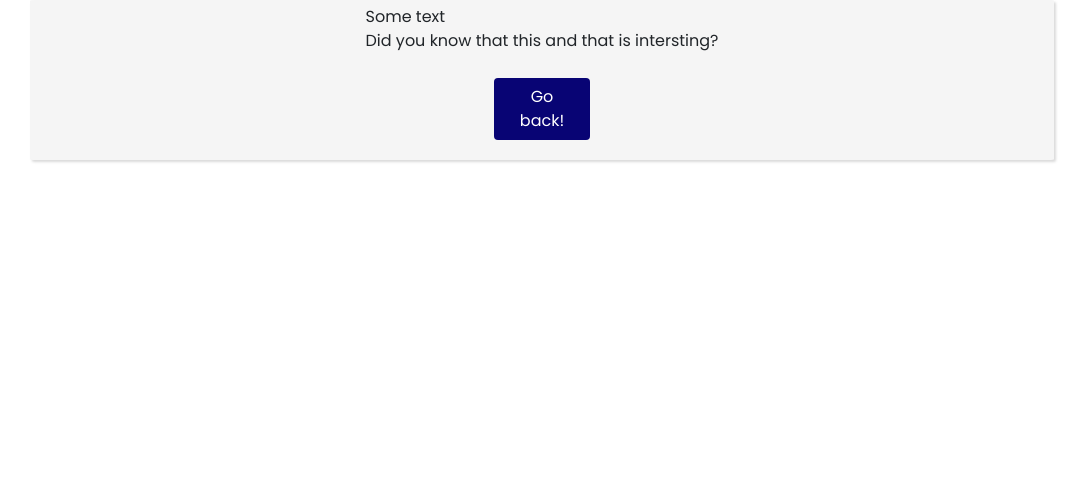
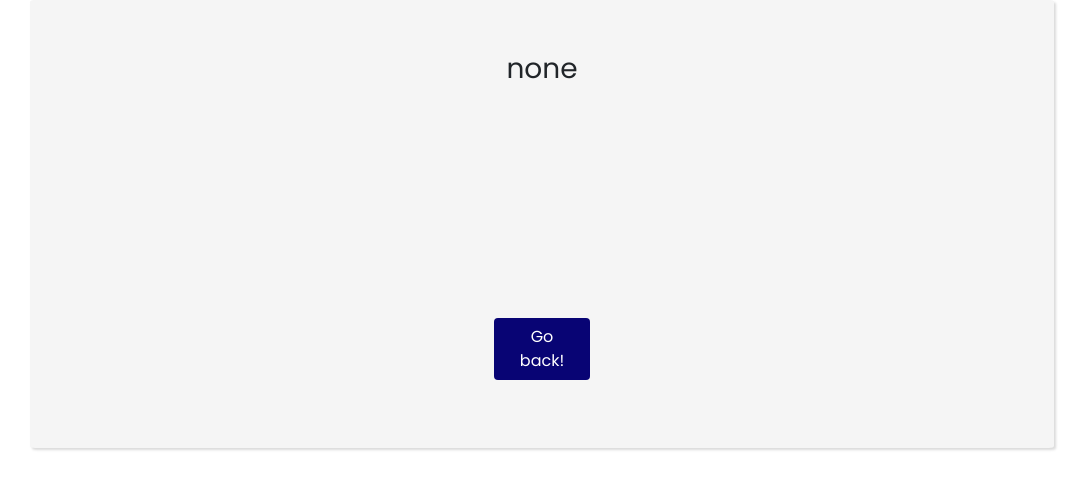
Before and after one commit to zepedrotrigo/zklands, a React (Create React App) app: page /course_details in a window 1280 px wide. Shown: the top 488 px of the page, without its empty margins (98-1185 px from the left). Built offline with nearby package versions, Linux system fonts and the light colour scheme.

Commit message:
added course details page logic

```diff
--- a/src/components/Card.js
+++ b/src/components/Card.js
@@ -1,14 +1,19 @@
 import { Link } from 'react-router-dom';
+import globalVars from '../globalVars';
 import "./Card.css";
 import Button from "./Button";
 
 function Card(props) {
+    const getCourseTitle = (title) => {
+        globalVars.chosenCourse = title;
+    }
+
     return (
         <div className="card">
             <img src={props.image}></img>
             <h6>{props.title}</h6>
             <Link to='/course_details'>
-                <Button text="Start!"></Button>
+                <Button text="Start!" onClick={() => getCourseTitle(props.title)}></Button>
             </Link>
         </div >
     )
--- /dev/null
+++ b/src/globalVars.js
@@ -0,0 +1,3 @@
+export default {
+    chosenCourse: "none"
+};
--- /dev/null
+++ b/src/text_files/course_details.json
@@ -0,0 +1,6 @@
+{
+    "Applied Cryptography": "Applied Cryptography SAMPLE TEXT Applied Cryptography SAMPLE TEXT Applied Cryptography SAMPLE TEXT Applied Cryptography SAMPLE TEXT Applied Cryptography SAMPLE TEXT Applied Cryptography SAMPLE TEXT Applied Cryptography SAMPLE TEXT Applied Cryptography SAMPLE TEXT Applied Cryptography SAMPLE TEXT Applied Cryptography SAMPLE TEXT Applied Cryptography SAMPLE TEXT Applied Cryptography SAMPLE TEXT Applied Cryptography SAMPLE TEXT Applied Cryptography SAMPLE TEXT Applied Cryptography SAMPLE TEXT Applied Cryptography SAMPLE TEXT Applied Cryptography SAMPLE TEXT Applied Cryptography SAMPLE TEXT Applied Cryptography SAMPLE TEXT Applied Cryptography SAMPLE TEXT Applied Cryptography SAMPLE TEXT Applied Cryptography SAMPLE TEXT Applied Cryptography SAMPLE TEXT Applied Cryptography SAMPLE TEXT Applied Cryptography SAMPLE TEXT Applied Cryptography SAMPLE TEXT Applied Cryptography SAMPLE TEXT Applied Cryptography SAMPLE TEXT ",
+    "Modular Arithmetic": "Modular Arithmetic SAMPLE TEXT Modular Arithmetic SAMPLE TEXT Modular Arithmetic SAMPLE TEXT Modular Arithmetic SAMPLE TEXT Modular Arithmetic SAMPLE TEXT Modular Arithmetic SAMPLE TEXT Modular Arithmetic SAMPLE TEXT Modular Arithmetic SAMPLE TEXT Modular Arithmetic SAMPLE TEXT Modular Arithmetic SAMPLE TEXT Modular Arithmetic SAMPLE TEXT Modular Arithmetic SAMPLE TEXT Modular Arithmetic SAMPLE TEXT Modular Arithmetic SAMPLE TEXT Modular Arithmetic SAMPLE TEXT Modular Arithmetic SAMPLE TEXT Modular Arithmetic SAMPLE TEXT Modular Arithmetic SAMPLE TEXT Modular Arithmetic SAMPLE TEXT Modular Arithmetic SAMPLE TEXT Modular Arithmetic SAMPLE TEXT Modular Arithmetic SAMPLE TEXT Modular Arithmetic SAMPLE TEXT Modular Arithmetic SAMPLE TEXT Modular Arithmetic SAMPLE TEXT Modular Arithmetic SAMPLE TEXT ",
+    "Discrete Maths": "Discrete Maths sample text Discrete Maths sample text Discrete Maths sample text Discrete Maths sample text Discrete Maths sample text Discrete Maths sample text Discrete Maths sample text Discrete Maths sample text Discrete Maths sample text Discrete Maths sample text Discrete Maths sample text Discrete Maths sample text Discrete Maths sample text Discrete Maths sample text Discrete Maths sample text Discrete Maths sample text Discrete Maths sample text Discrete Maths sample text Discrete Maths sample text Discrete Maths sample text Discrete Maths sample text Discrete Maths sample text Discrete Maths sample text Discrete Maths sample text Discrete Maths sample text Discrete Maths sample text Discrete Maths sample text ",
+    "Number Theory": "Number Theory SAMPLE TEXT Number Theory SAMPLE TEXT Number Theory SAMPLE TEXT Number Theory SAMPLE TEXT Number Theory SAMPLE TEXT Number Theory SAMPLE TEXT Number Theory SAMPLE TEXT Number Theory SAMPLE TEXT Number Theory SAMPLE TEXT Number Theory SAMPLE TEXT Number Theory SAMPLE TEXT Number Theory SAMPLE TEXT Number Theory SAMPLE TEXT Number Theory SAMPLE TEXT Number Theory SAMPLE TEXT Number Theory SAMPLE TEXT Number Theory SAMPLE TEXT Number Theory SAMPLE TEXT Number Theory SAMPLE TEXT Number Theory SAMPLE TEXT Number Theory SAMPLE TEXT Number Theory SAMPLE TEXT Number Theory SAMPLE TEXT Number Theory SAMPLE TEXT Number Theory SAMPLE TEXT Number Theory SAMPLE TEXT Number Theory SAMPLE TEXT Number Theory SAMPLE TEXT Number Theory SAMPLE TEXT Number Theory SAMPLE TEXT Number Theory SAMPLE TEXT "
+}
--- a/src/views/CourseDetails.js
+++ b/src/views/CourseDetails.js
@@ -1,17 +1,32 @@
+import React from 'react';
 import { Link } from 'react-router-dom';
+import globalVars from '../globalVars';
+import course_details from '../text_files/course_details.json';
 import Button from "../components/Button";
 
-function CourseDetails() {
+class CourseDetails extends React.Component {
+    constructor(props) {
+        super(props);
+    };
+
+    loadCourseDetails() {
+        const course = globalVars.chosenCourse
+        return course_details[course]
+    }
+
+    render() {
         return (
             <div>
-            <div className="container container-small">
-                <p>Some text<br></br>Did you know that this and that is intersting?</p>
+                <div className="container">
+                    <h3>{globalVars.chosenCourse}</h3>
+                    <p>{this.loadCourseDetails()}</p>
                     <Link to='/'>
                         <Button text="Go back!"></Button>
                     </Link>
                 </div>
             </div>
-    )
+        );
     }
+};
 
 export default CourseDetails;
```
Lines whose indentation alone changed are shown as unchanged.
